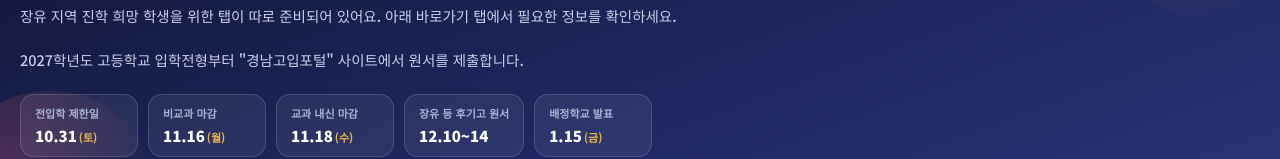
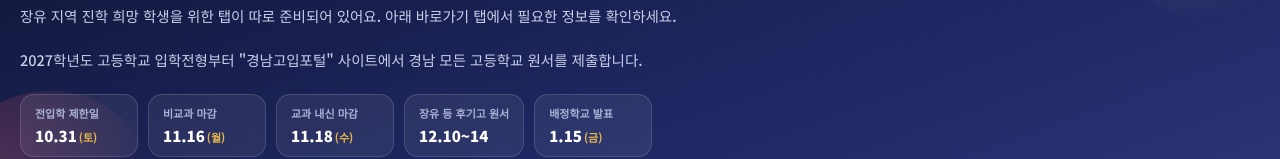
Before and after one commit to woosik58/kdms2026-3G, a plain HTML site: page index.html in a window 1280 px wide. Shown: the part 165-324 px from the top of the page. Drawn offline with Linux system fonts and the light colour scheme; a web font is replaced by a local one.

Commit message:
Update index.html

```diff
--- a/index.html
+++ b/index.html
@@ -272,7 +272,7 @@
   <span class="eyebrow">📋 관동중학교 3학년부 · 경남 고입 안내</span>
   <h1>2027학년도 <em>고등학교 입학전형</em><br>한눈에 보는 가이드</h1>
   <p>장유 지역 진학 희망 학생을 위한 탭이 따로 준비되어 있어요. 아래 바로가기 탭에서 필요한 정보를 확인하세요.</p>
-  <p>2027학년도 고등학교 입학전형부터 "경남고입포털" 사이트에서 원서를 제출합니다.</p>
+  <p>2027학년도 고등학교 입학전형부터 "경남고입포털" 사이트에서 경남 모든 고등학교 원서를 제출합니다.</p>
   <div class="ddaybar">
     <div class="dday"><div class="lbl">전입학 제한일</div><div class="val">10.31<small>(토)</small></div></div>
     <div class="dday"><div class="lbl">비교과 마감</div><div class="val">11.16<small>(월)</small></div></div>
```
